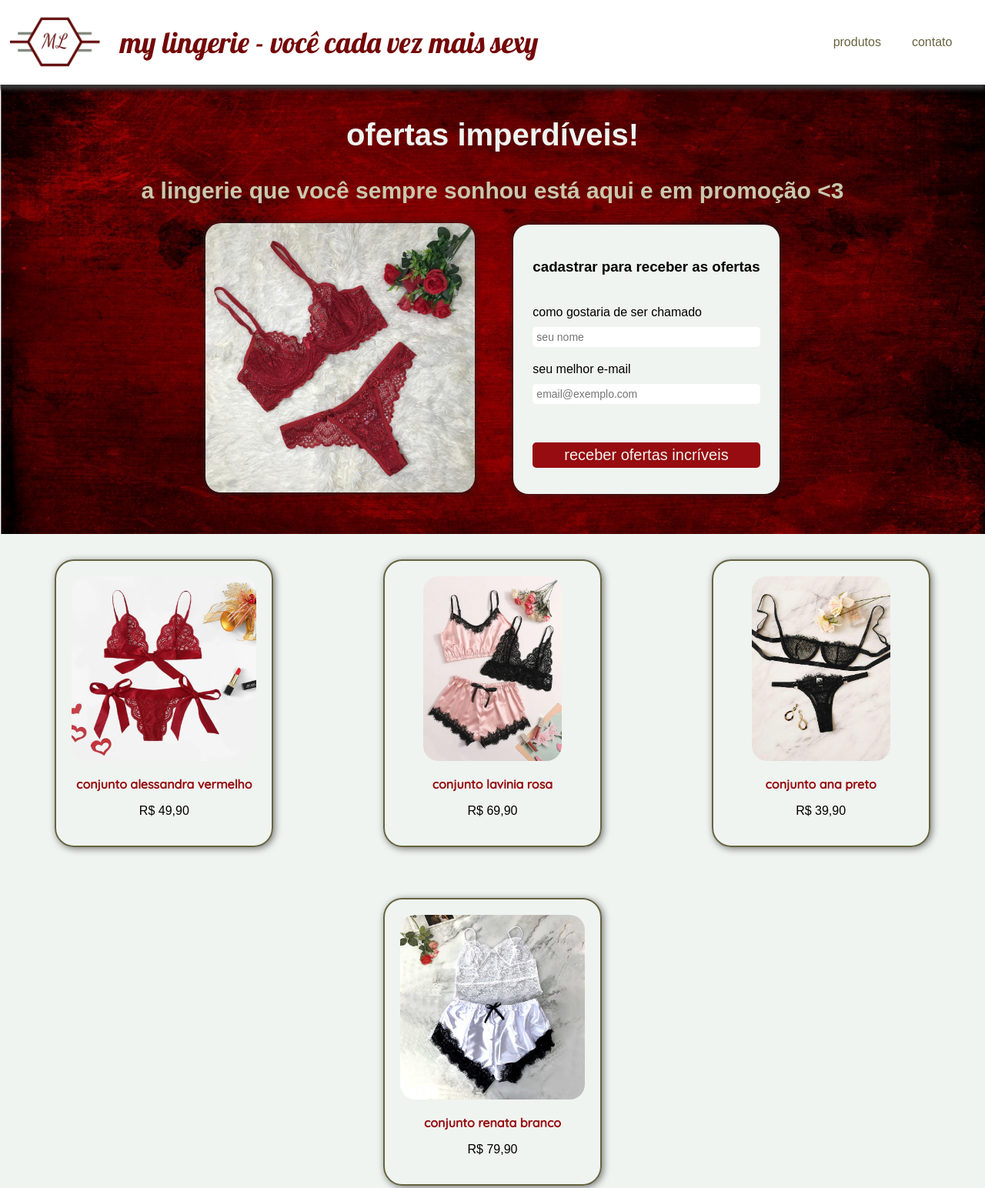
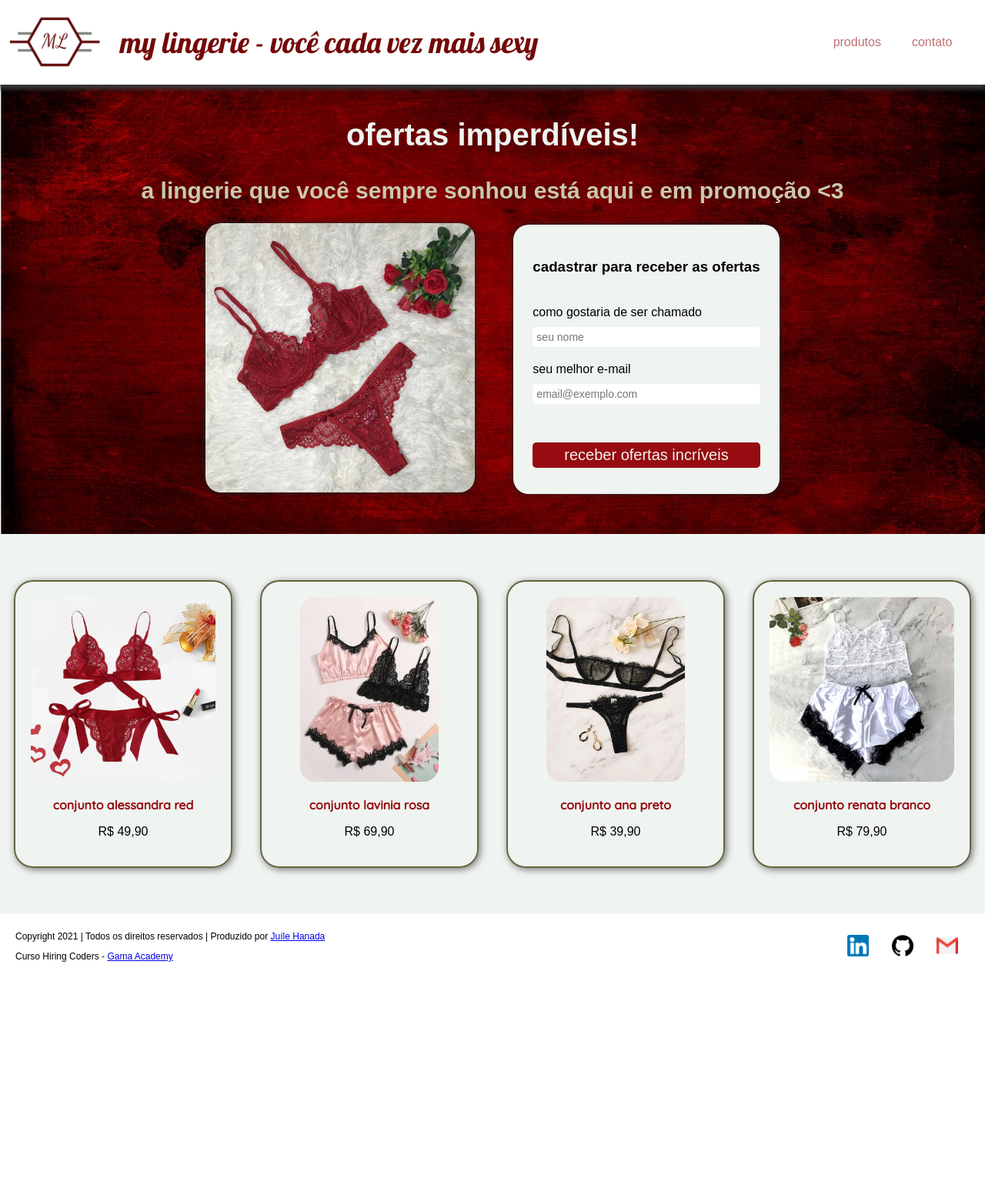
Before and after one commit to juhanada/gama-academy-landing-page-challenge, a plain HTML site: page index.html in a window 1280 px wide. Shown: the top 1544 px of the page at 77% size. After the commit the page ends 1272 px from the top, so only its background shows below. Drawn offline with Linux system fonts and the light colour scheme; a web font is replaced by a local one.

Commit message:
ajustando estilos e efeitos

```diff
--- a/index.html
+++ b/index.html
@@ -50,9 +50,9 @@
                     <form id="subscription-form" class="subscription-form">
                         <h3>cadastrar para receber as ofertas</h3>
                         <label for="name-input">como gostaria de ser chamado</label>
-                        <input type="text" id="name-input" placeholder="seu nome">
+                        <input type="text" id="name-input" required="required" placeholder="seu nome">
                         <label for="email-input">seu melhor e-mail</label>
-                        <input type="text" id="email-input" placeholder="email@exemplo.com">
+                        <input type="email" id="email-input" required="required" placeholder="email@exemplo.com">
                         <button id="subscription-button"> receber ofertas incríveis</button>
                         <p id="subscribed-message" class="subscribed-message hidden">sucesso! você está cadastrado</p>
                     </form>
@@ -64,7 +64,7 @@
             <section class="products-container">
                 <div class="product-card">
                     <img src="./assets/prod1.png">
-                    <p class="product-description">conjunto alessandra vermelho</p>
+                    <p class="product-description">conjunto alessandra red</p>
                     <p class="product-price">R$ 49,90</p>
                 </div>
                 <div class="product-card">
--- a/style.css
+++ b/style.css
@@ -12,6 +12,7 @@ header{
     position: fixed;
     top: 0;
     left: 0;
+    z-index: 100;
     width: 100%;
     padding: 15px 0;
     box-shadow: 0px 6px 5px rgb(54, 54, 54);
@@ -47,16 +48,18 @@ header{
 }
 
 .header-links > a{
-    color: #666340;
+    color: #be7070;
     margin: 0px 20px;
     line-height: 36px;
+    font-weight: 500;
     text-decoration: none;
+    transition: all .2s ease-in-out
 }
 
 .header-links > a:hover{
+    transform: scale(1.2);
     cursor: pointer;
-    font-size: 24px;
-    font-style: bold;
+    color: #8a3f3f;
 }
 
 .landing-container{
@@ -162,12 +165,13 @@ header{
 .products-container{
     background-color: #EFF4F0;
     width: 100%;
-    height: 460px;
+    height: auto;
     display: flex;
     flex-wrap: wrap;
     align-items: center;
     justify-content: space-around;
-    padding: 0;
+    padding: 20px 0;
+    min-height: 454px;
 }
 
 .product-card{
@@ -176,19 +180,15 @@ header{
     text-align: center;
     padding: 20px;
     width: 240px;
-    margin: 20px;
+    margin: 10px 5px;
     box-shadow: 2px 2px 10px rgb(117, 117, 117);
+    transition: all .2s ease-in-out;
 }
 
 .product-card:hover{
     cursor: pointer;
-    width: 260px;
+    transform: scale(1.04);
     box-shadow: 10px 10px 8px rgb(117, 117, 117);
-}
-
-.product-card:hover > img{
-    height: 260px;
-    width: auto;
 }
 
 .product-card:hover .product-description{
@@ -205,6 +205,7 @@ header{
     color: #970C10;
     font-family: 'Quicksand', sans-serif;
     font-weight: 700;
+    transition: all .2s ease-in-out;
 }
 
 footer{
@@ -230,9 +231,9 @@ footer{
     visibility: hidden;
 }
 
-@media(max-width: 1296px){
+@media(max-width: 1050px){
     .products-container{
-        height: 880px;
+        height: auto;
     }
 }
 
@@ -277,7 +278,7 @@ footer{
     }
 
     .products-container{
-        padding: 0;
+        padding: 20px 0;
         flex-direction: column;
         height: auto;
     }
```
